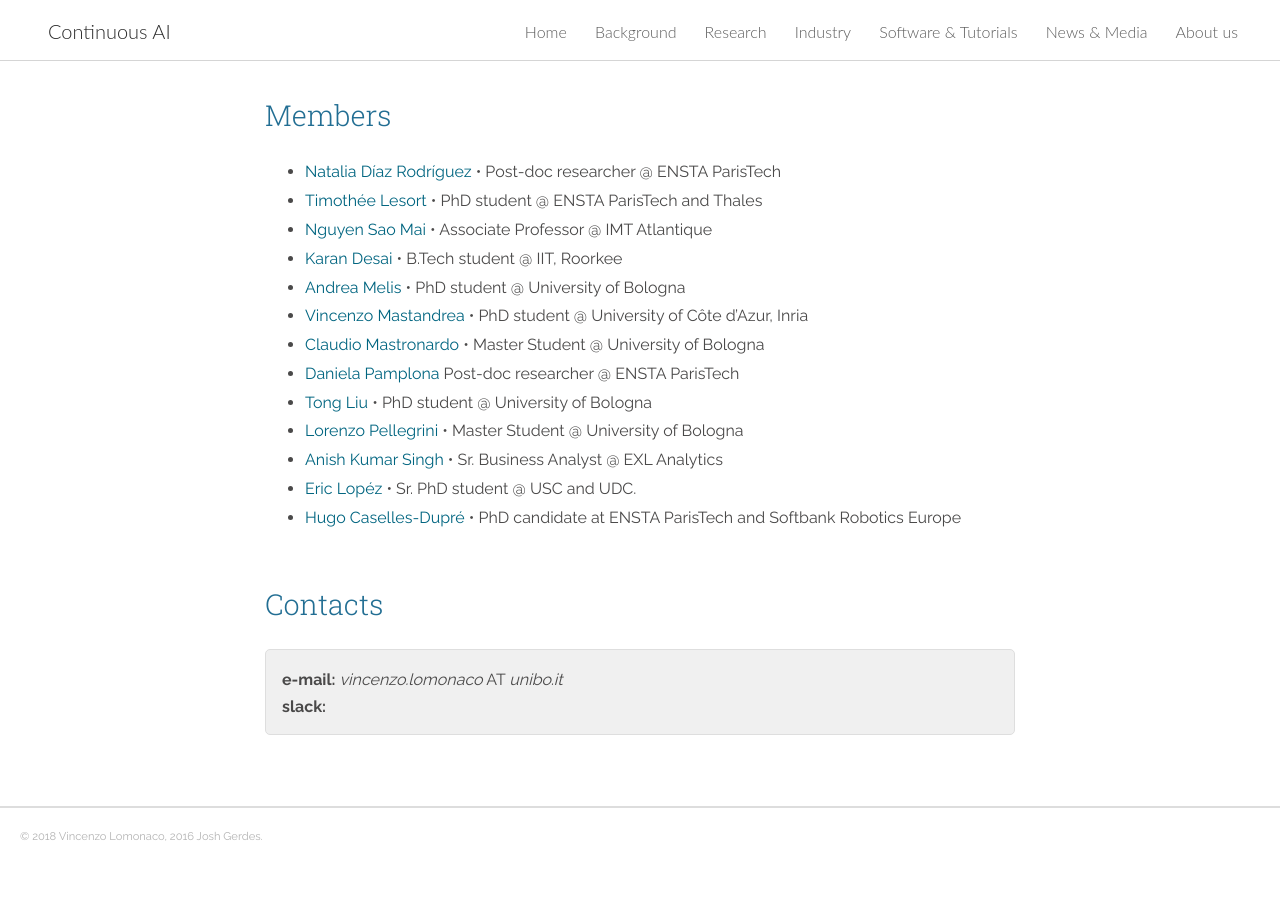
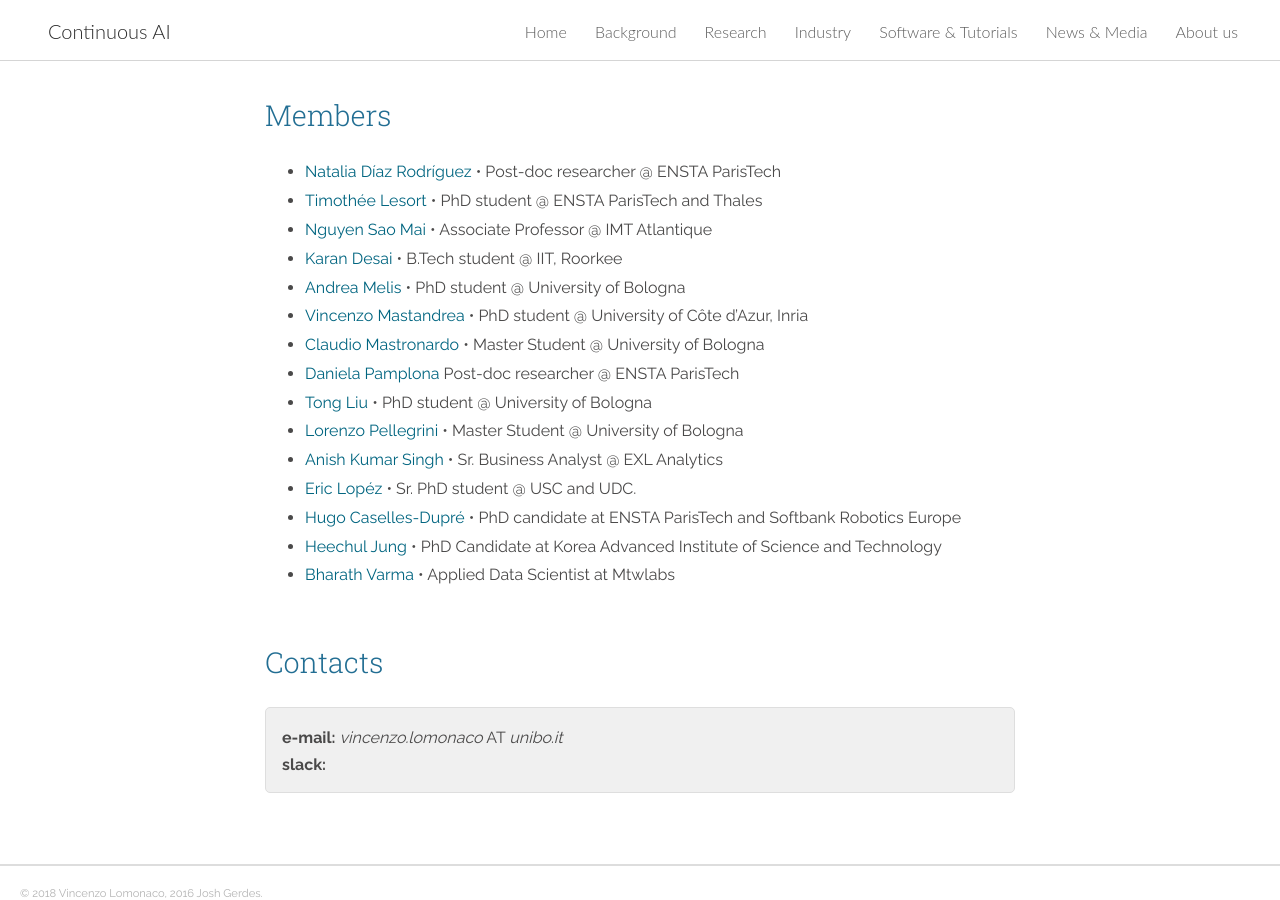
Before and after one commit to giparisi/website, a Jekyll site: the page built from about_us.md, in a window 1280 px wide and 900 px high, scrolled down 546 px. Built offline with Jekyll 4.4.1, drawn with Linux system fonts in a browser that asks for light colours; nearby versions of some CDN libraries; before the commit the page ends 1389 px from its top, so only the background shows below that.

Commit message:
members added, news added.

```diff
--- a/about_us.md
+++ b/about_us.md
@@ -29,6 +29,9 @@ layout: page
  - [Anish Kumar Singh](https://www.linkedin.com/in/anish-kumar-singh-724a7290/) &bull; Sr. Business Analyst @ EXL Analytics
  - [Eric Lopéz](https://citius.usc.es/equipo/investigadores-en-formacion/eric-lopez-lopez) &bull; Sr. PhD student @ USC and UDC.
  - [Hugo Caselles-Dupré](https://www.linkedin.com/in/hugo-caselles-dupré-733591107/) &bull; PhD candidate at ENSTA ParisTech and Softbank Robotics Europe
+ - [Heechul Jung](https://sites.google.com/site/pooh8210/) &bull; PhD Candidate at Korea Advanced Institute of Science and Technology
+ - [Bharath Varma](https://www.linkedin.com/in/bharath-varma-12294889/) &bull; Applied Data Scientist at Mtwlabs
+
 
 
 <a href="#contacts"></a>
```
Also changed, not shown: news_and_media.md (+2 -0 lines), 1 other file.
